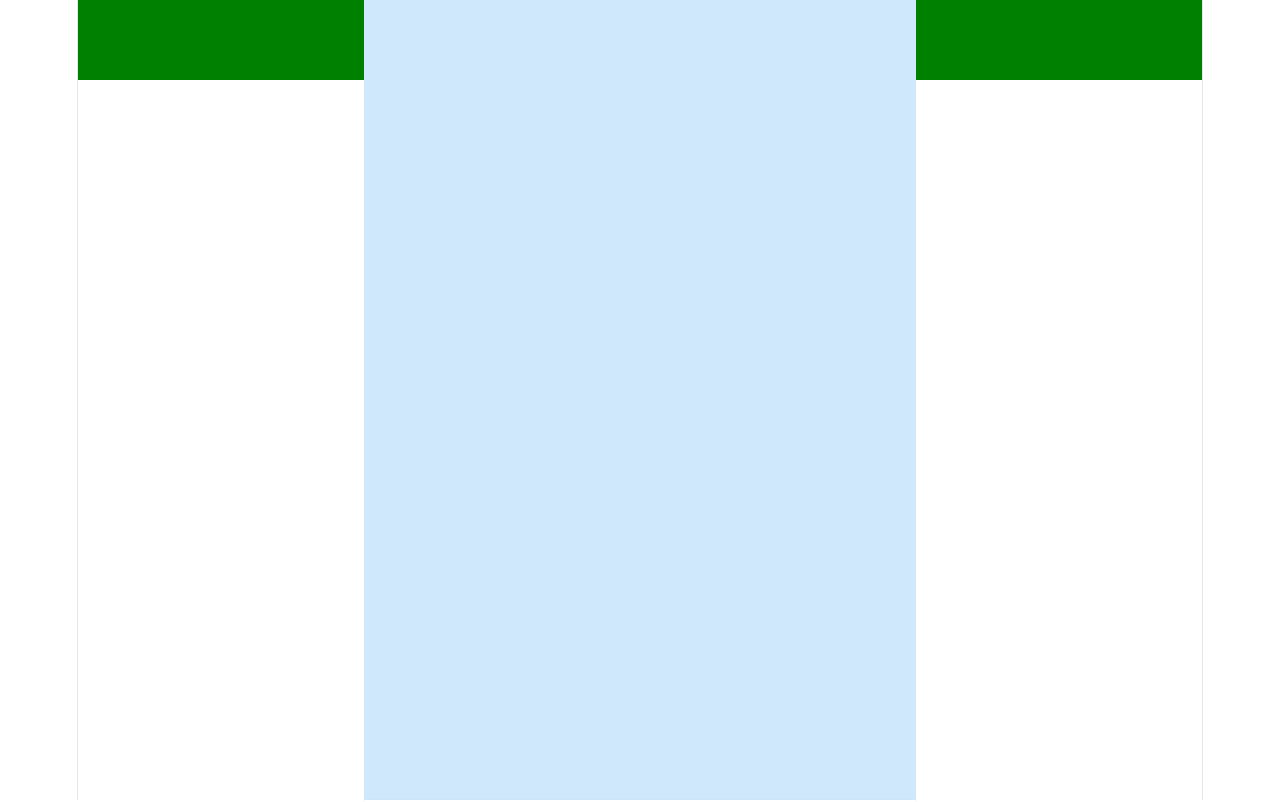
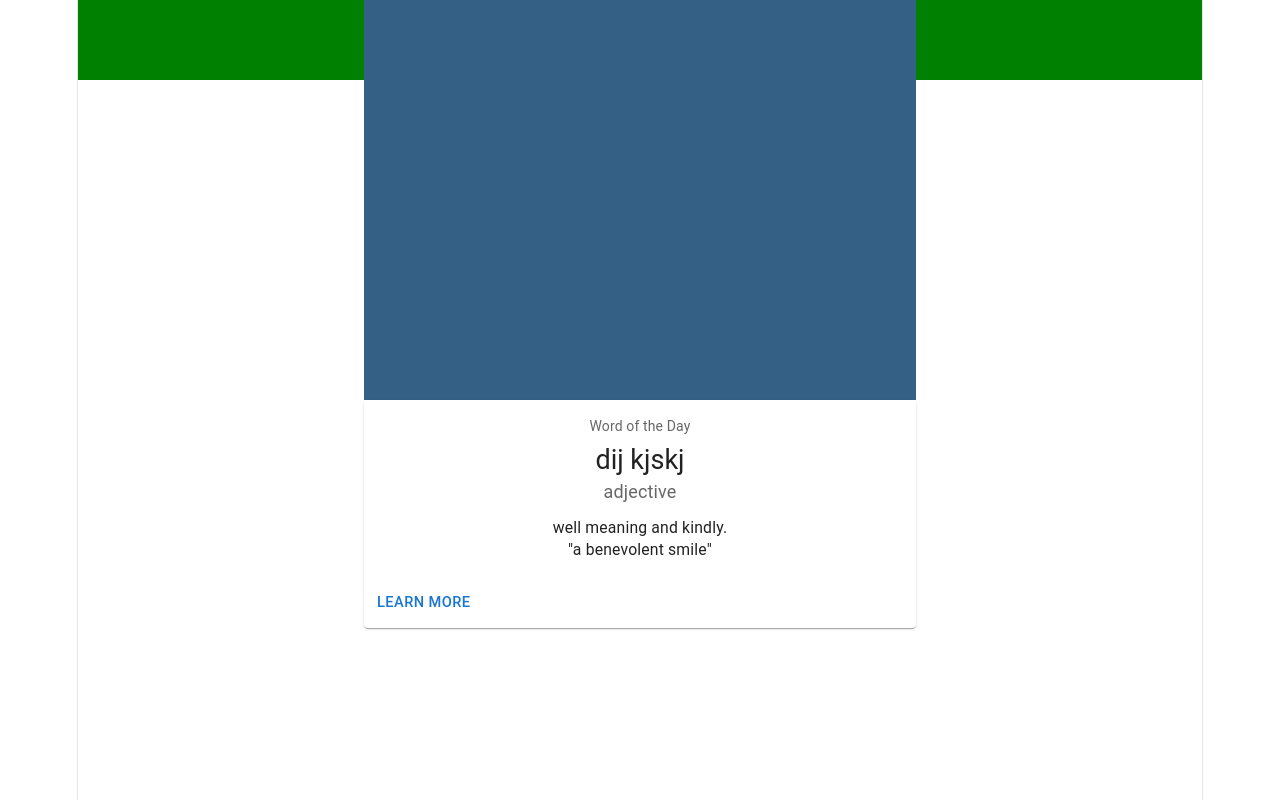
Before and after one commit to ALJAZARIhadi/todo-list-react, a React (Vite) app: page / in a window 1280 px wide. Shown: the top 802 px of the page. Built offline with nearby package versions, Linux system fonts and the light colour scheme.

Commit message:
trying to center the to do list contianer

```diff
--- a/src/TodoList.jsx
+++ b/src/TodoList.jsx
@@ -11,7 +11,7 @@ import Typography from '@mui/material/Typography';
 export default function TodoList() {
   return (
     <Container maxWidth="sm" style={{height:"10vh"}} >
-      <Box sx={{ bgcolor: "#cfe8fc", height: "100vh" }} />
+      <Box sx={{ bgcolor: "#336084", height: "50vh" }} />
       <Card sx={{ minWidth: 275 }}>
         <CardContent>
           <Typography
```
